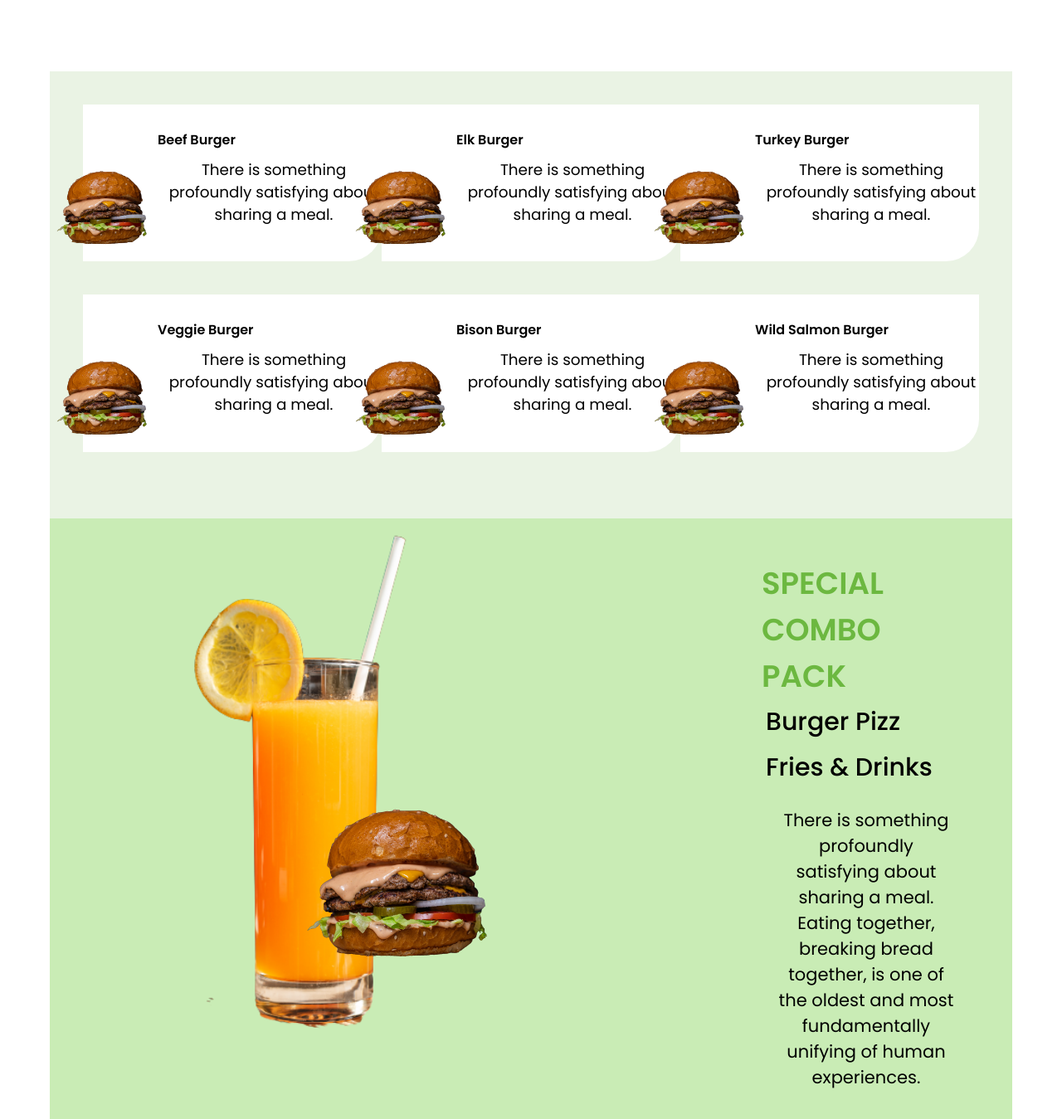
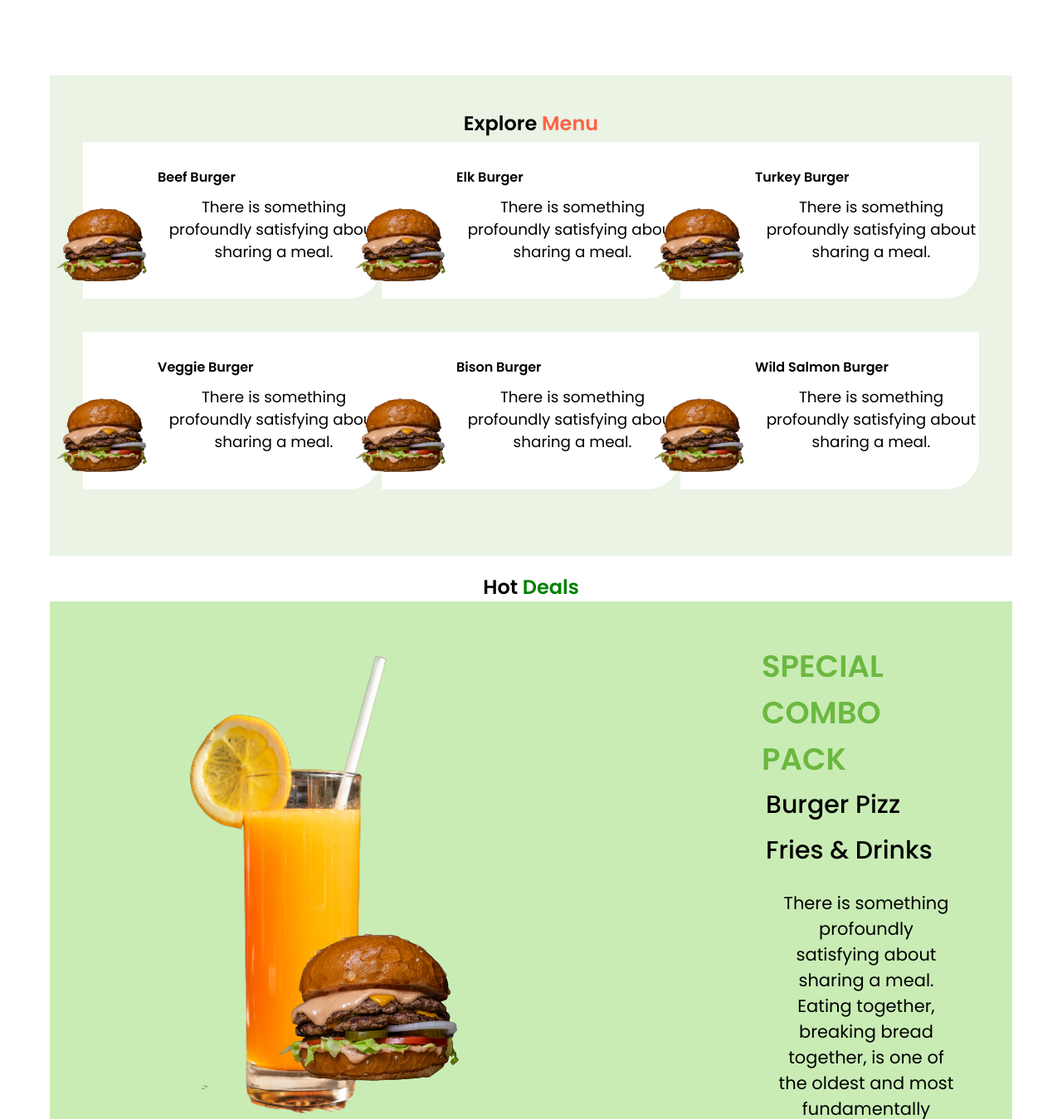
Before and after one commit to Ardern/streetfood-restaurant-web, a plain HTML site: page index.html in a window 1280 px wide. Shown: the part 1300-2649 px from the top of the page at 83% size. Drawn offline with Linux system fonts and the light colour scheme.

Commit message:
adds section titles with spans

```diff
--- a/index.css
+++ b/index.css
@@ -155,6 +155,7 @@ body {
 
 /* menu  */
 .menu {
+    margin-top: 5px;
     padding: 0px 60px;
 }
 
@@ -163,6 +164,10 @@ body {
     padding: 40px;
 }
 
+.menu h1 {
+    text-align: center;
+    padding-bottom: 5px;
+}
 .menu-item-row {
 display: flex;
 justify-content: space-between;
@@ -200,7 +205,16 @@ margin-bottom: 40px;
 
 /* end menu*/
 .hot-deals-menu {
+    margin-top: 20px;
     padding: 0px 60px;
+}
+.hot-deals-title {
+    margin-top: 10px;
+    text-align: center;
+    font-size: inherit;
+}
+#h-deals {
+    color: green;
 }
 
 .hot-deals {
@@ -213,7 +227,7 @@ margin-bottom: 40px;
 }
 
 .deal-images {
-    margin-top: -150px;
+    margin-top: -100px;
     padding: 50px;
     display: inline-flex;
 }
@@ -254,6 +268,9 @@ margin-bottom: 40px;
 .contact-us h1 {
    text-align: center;
 }
+#us {
+    color: var(--btn-color);
+}
 .email-cell input {
     padding: 10px 30px;
     margin: 20px 0px;
--- a/index.html
+++ b/index.html
@@ -65,6 +65,7 @@
     <!-- end eating together  -->
     <section class="menu">
       <div class="menu-item">
+        <h1>Explore <span id="menu">Menu</span></h1>
         <div class="menu-item-row">
           <div class="item-one">
             <h4>Beef Burger</h4>
@@ -119,7 +120,12 @@
       </div>
     </section>
     <section class="hot-deals-menu">
+      <!-- HOT DEALS  -->
+      <div class="hot-deals-title">
+        <h1>Hot <span id="h-deals">Deals</span></h1>
+      </div>
       <section class="hot-deals">
+
         <div class="deal-images">
           <img id="deal-juice" src="/assets/abhishek.png" alt="">
           <img id="deal-burger" src="/assets/amirali.png" alt="">
```
